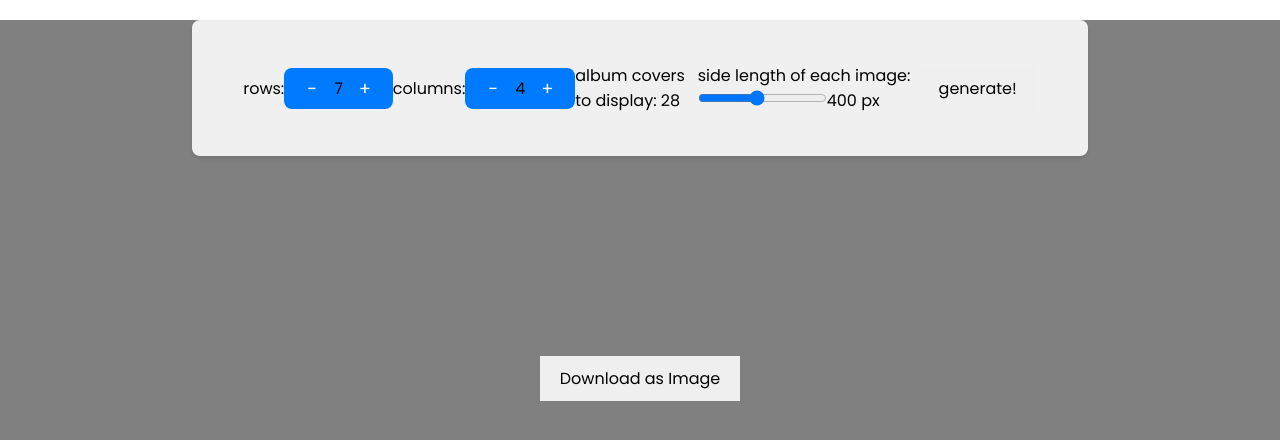
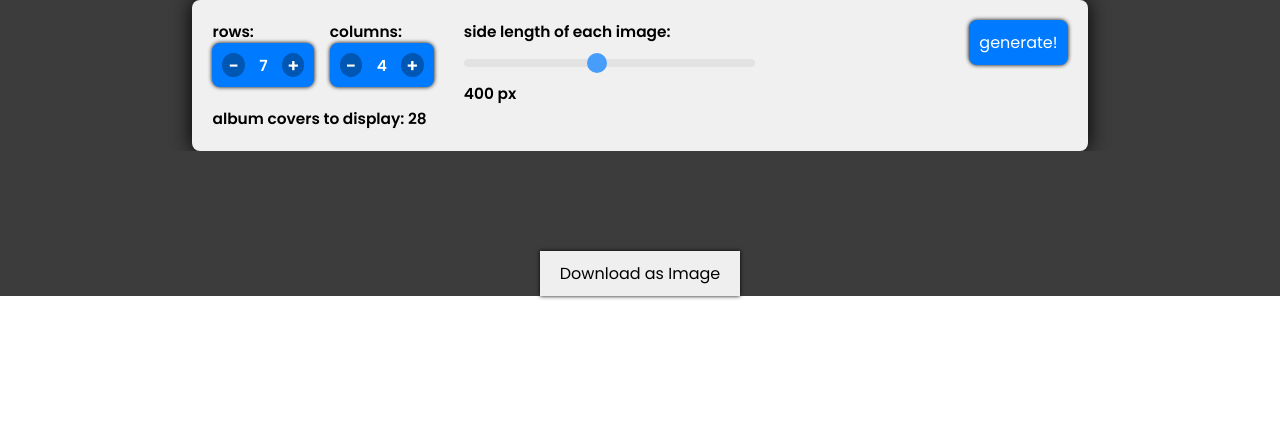
Before and after one commit to ramitbratabiswas/album-collage-maker, a React (Vite) app: page /creator in a window 1280 px wide. Shown: the top 440 px of the page. Built offline with nearby package versions, Linux system fonts and the light colour scheme.

Commit message:
added preliminary styling

```diff
--- a/src/components/gridSettings.jsx
+++ b/src/components/gridSettings.jsx
@@ -1,6 +1,6 @@
 import { useState } from "react";
 
-export default function GridSettings( { data, setData } ) {
+export default function GridSettings({ data, setData }) {
 
   const total = 100;
 
@@ -29,25 +29,33 @@ export default function GridSettings( { data, setData } ) {
   }
 
   const generateData = () => {
-    setData(() => ({ rows: rows, columns: columns, resolution: resolution }));
+    setData(() => ({ rows, columns, resolution }));
   }
 
   return (
     <div className="grid-settings-container">
+      <div>
+      <div className="rows-and-columns">
+        <div>
           rows:
           <div className="rows-button">
             <span className="rows-minus" onClick={decrementRows}>-</span>
             <span className="rows">{`${rows}`}</span>
             <span className="rows-plus" onClick={incrementRows}>+</span>
           </div>
+        </div>
+        <div>
           columns:
           <div className="columns-button">
             <span className="columns-minus" onClick={decrementColumns}>-</span>
             <span className="columns">{`${columns}`}</span>
             <span className="columns-plus" onClick={incrementColumns}>+</span>
           </div>
-      <div>{`album covers to display: ${rows * columns}`}</div>
-      <div>
+        </div>
+      </div>
+      <div className="number-of-covers">{`album covers to display: ${rows * columns}`}</div>
+      </div>
+      <div className="slider-and-resolution">
         {`side length of each image:`}
         <input
           onChange={handleResolutionChange}
--- a/src/pages/creator.jsx
+++ b/src/pages/creator.jsx
@@ -6,7 +6,7 @@ import GridSettings from "../components/gridSettings";
 
 export default function Creator() {
 
-  const [data, setData] = useState({ rows: 7, columns: 4, resolution: 400 });
+  const [data, setData] = useState({ rows: 4, columns: 7, resolution: 400 });
   console.log(data);
 
   return (
--- a/src/styles.css
+++ b/src/styles.css
@@ -1,30 +1,28 @@
+/* Global Styles */
 @import url('https://fonts.googleapis.com/css2?family=Poppins:ital,wght@0,100;0,200;0,300;0,400;0,500;0,600;0,700;0,800;0,900;1,100;1,200;1,300;1,400;1,500;1,600;1,700;1,800;1,900&display=swap');
 
 * {
-  margin: 0px;
-  padding: 0px;
-  border: 0px;
+  margin: 0;
+  padding: 0;
+  border: 0;
   box-sizing: border-box;
-  font-family: 'poppins', 'sans-serif';
+  font-family: 'Poppins', 'sans-serif';
 }
 
 .creator-container {
   width: 100%;
-  margin-top: 0;
-  min-height: 100vh;
-  background-color: gray;
+  background-color: rgb(60, 60, 60);
   position: relative;
 }
 
 .banner-container {
   width: 80%;
   margin: auto;
-  padding: 10vh;
+  padding: 5vh;
 }
 
 .banner {
   display: grid;
-  grid-template-columns: repeat(10, 1fr);
   gap: 0px;
   line-height: 0;
   box-shadow: 0px 0px 20px black;
@@ -47,33 +45,49 @@ button {
   padding: 10px 20px;
   font-size: 16px;
   cursor: pointer;
+  box-shadow: 0px 0px 4px black;
+  transition: all 0.4s ease-in;
 }
 
-/*---------------------------- grid settings -----------------------------------*/
+button:hover {
+  box-shadow: 0px 0px 8px black;
+}
 
+/* Grid Settings */
 .grid-settings-container {
   display: flex;
-  justify-content: space-between;
-  align-items: center;
-  padding: 2% 4%;
+  padding: clamp(12px, 1.6vw, 24px);
   background-color: #f0f0f0;
   border-radius: 8px;
-  box-shadow: 0 2px 4px rgba(0, 0, 0, 0.1);
+  box-shadow: 0 0px 20px rgb(0, 0, 0);
   width: 70%;
-  margin: 20px auto;
+  margin: auto;
+  gap: 20px;
+  font-size: clamp(12px, 1.2vw, 24px);
+  font-weight: 600;
+}
+
+.rows-and-columns {
+  display: flex;
+  align-items: center;
+  width: 40%;
+  gap: clamp(12px, 1.2vw, 24px);
+  margin-right: clamp(4px, 0.8vw, 16px);
 }
 
 .rows-button, .columns-button {
   display: flex;
   align-items: center;
   background-color: #007bff;
-  padding: 1% 2%;
+  padding: 10px;
   border-radius: 8px;
+  color: white;
+  gap: clamp(10px, 1vw, 20px);
+  box-shadow: 0px 0px 4px black;
 }
 
 .rows, .columns {
-  margin: 0 10px;
-  font-size: 16px;
+  margin: 0 2%;
 }
 
 .rows-minus, .rows-plus, .columns-minus, .columns-plus {
@@ -82,7 +96,7 @@ button {
   align-items: center;
   width: 24px;
   height: 24px;
-  background-color: #007bff;
+  background-color: #0056b3;
   color: white;
   border-radius: 50%;
   cursor: pointer;
@@ -91,9 +105,77 @@ button {
 }
 
 .rows-minus:hover, .rows-plus:hover, .columns-minus:hover, .columns-plus:hover {
-  background-color: #0056b3;
+  background-color: #004080;
 }
 
 .rows-minus:active, .rows-plus:active, .columns-minus:active, .columns-plus:active {
-  background-color: #003f7f;
+  background-color: #002850;
 }
+
+.number-of-covers {
+  padding-top: clamp(10px, 2vw, 20px);
+}
+
+.slider {
+  width: 60%;
+  -webkit-appearance: none;
+  appearance: none;
+  height: 8px;
+  border-radius: 5px;
+  background: #ddd;
+  outline: none;
+  opacity: 0.7;
+  transition: opacity 0.2s;
+  margin: clamp(12px, 1.2vw, 24px);
+  margin-left: 0;
+}
+
+.slider-and-resolution {
+  width: 70%;
+  margin: 0px;
+  display: flex;
+  flex-direction: column;
+}
+
+.slider:hover {
+  opacity: 1;
+}
+
+.slider::-webkit-slider-thumb {
+  -webkit-appearance: none;
+  appearance: none;
+  width: 20px;
+  height: 20px;
+  border-radius: 50%;
+  background: #007bff;
+  cursor: pointer;
+  transition: background-color 0.2s;
+}
+
+.slider::-webkit-slider-thumb:hover {
+  background: #0056b3;
+}
+
+.slider::-moz-range-thumb {
+  width: 20px;
+  height: 20px;
+  border-radius: 50%;
+  background: #007bff;
+  cursor: pointer;
+  transition: background-color 0.2s;
+}
+
+.slider::-moz-range-thumb:hover {
+  background: #0056b3;
+}
+
+.generate-button {
+  padding: 10px 10px;
+  background-color: #007bff;
+  color: white;
+  border-radius: 8px;
+  cursor: pointer;
+  transition: background-color 0.3s ease;
+  margin: 0px;
+  max-height: max-content;
+}
```
Lines whose indentation alone changed are shown as unchanged.
